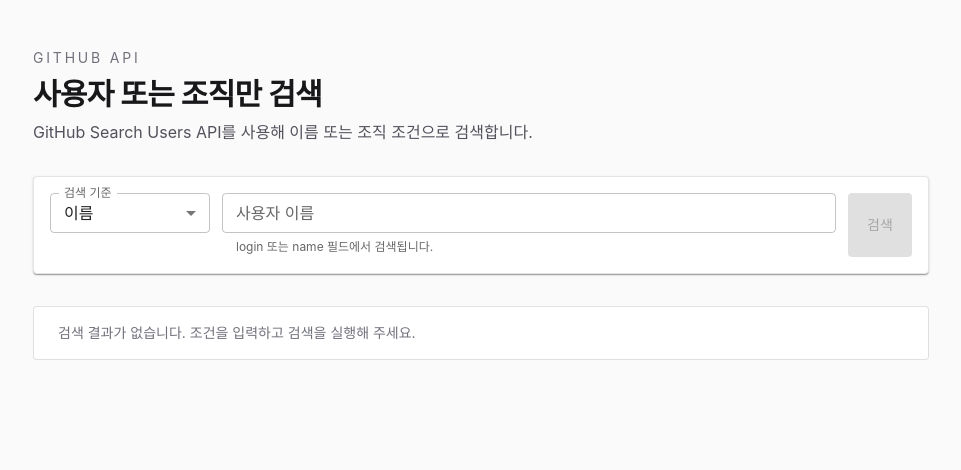
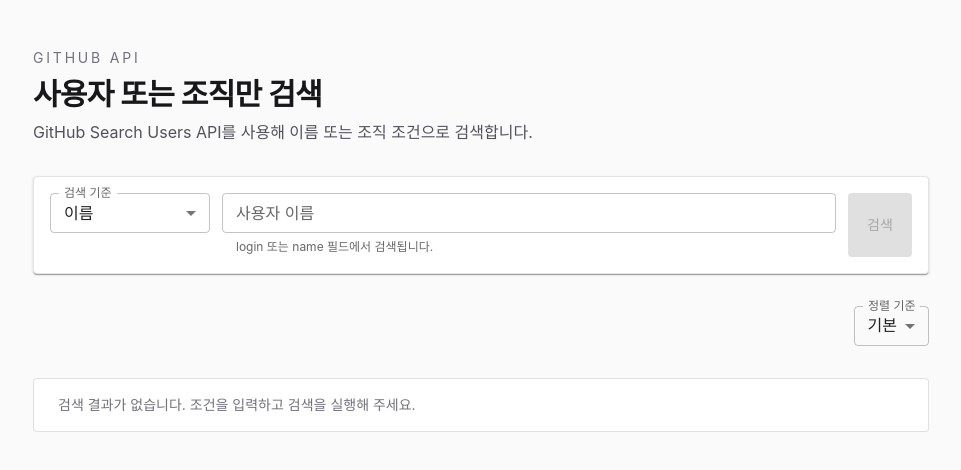
Before and after one commit to smboy86/resume-202601-aladin, a Next.js app: page /search/type in a window 1280 px wide. Shown: the top 470 px of the page, without its empty margins (159-1120 px from the left). Built offline with nearby package versions, Linux system fonts and the light colour scheme; what @mui/material-nextjs would draw is missing.

Commit message:
feat: 정렬 기능 추가

```diff
--- a/src/app/search/type/page.tsx
+++ b/src/app/search/type/page.tsx
@@ -13,6 +13,7 @@ import {
   Paper,
   TextField,
 } from '@mui/material';
+import { SortSelect, type SortOption } from '@/components/ui/SortSelect';
 
 type SearchMode = 'name' | 'org';
 
@@ -35,6 +36,7 @@ export default function SearchTypePage() {
   const [loading, setLoading] = useState(false);
   const [error, setError] = useState('');
   const [results, setResults] = useState<GithubUser[]>([]);
+  const [sort, setSort] = useState<SortOption>('default');
 
   const helperText = useMemo(
     () =>
@@ -59,9 +61,17 @@ export default function SearchTypePage() {
     setLoading(true);
     setError('');
     try {
-      //  https://api.github.com/search/users?q=language:python&sort=repositories&order=asc
+      const params = new URLSearchParams({
+        q: built,
+        per_page: '10',
+        page: '1',
+        order: 'desc',
+      });
+      if (sort !== 'default') {
+        params.set('sort', sort);
+      }
       const response = await fetch(
-        `${process.env.NEXT_PUBLIC_GITHUB_API_BASE_URL}/search/users?q=${encodeURIComponent(built)}&per_page=10&page=1`,
+        `${process.env.NEXT_PUBLIC_GITHUB_API_BASE_URL}/search/users?${params.toString()}`,
       );
       if (!response.ok) {
         throw new Error('검색 요청에 실패했습니다.');
@@ -125,6 +135,10 @@ export default function SearchTypePage() {
           </div>
         </Paper>
 
+        <div className='flex justify-end'>
+          <SortSelect value={sort} onChange={setSort} />
+        </div>
+
         <Paper className='overflow-hidden' elevation={0} variant='outlined'>
           {error && <p className='px-6 py-4 text-sm text-red-600'>{error}</p>}
           {!error && results.length === 0 && (
--- /dev/null
+++ b/src/components/ui/SortSelect.tsx
@@ -0,0 +1,34 @@
+import { MenuItem, TextField } from '@mui/material';
+
+export type SortOption = 'default' | 'followers' | 'repositories' | 'joined';
+
+type SortSelectProps = {
+  value: SortOption;
+  onChange: (value: SortOption) => void;
+};
+
+const SORT_LABELS: Record<SortOption, string> = {
+  default: '기본',
+  followers: 'followers',
+  repositories: 'repositories',
+  joined: 'joined',
+};
+
+export function SortSelect({ value, onChange }: SortSelectProps) {
+  return (
+    <TextField
+      select
+      size='small'
+      label='정렬 기준'
+      value={value}
+      onChange={(event) => onChange(event.target.value as SortOption)}
+      className='min-w-[180px]'
+    >
+      {Object.entries(SORT_LABELS).map(([key, label]) => (
+        <MenuItem key={key} value={key}>
+          {label}
+        </MenuItem>
+      ))}
+    </TextField>
+  );
+}
```
